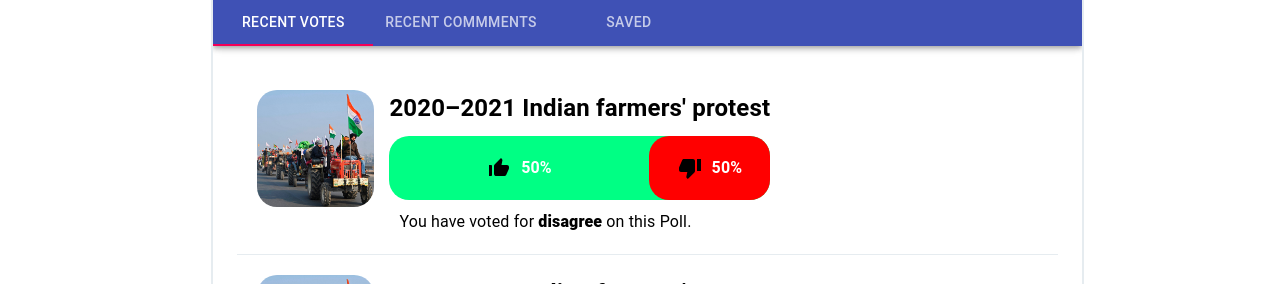
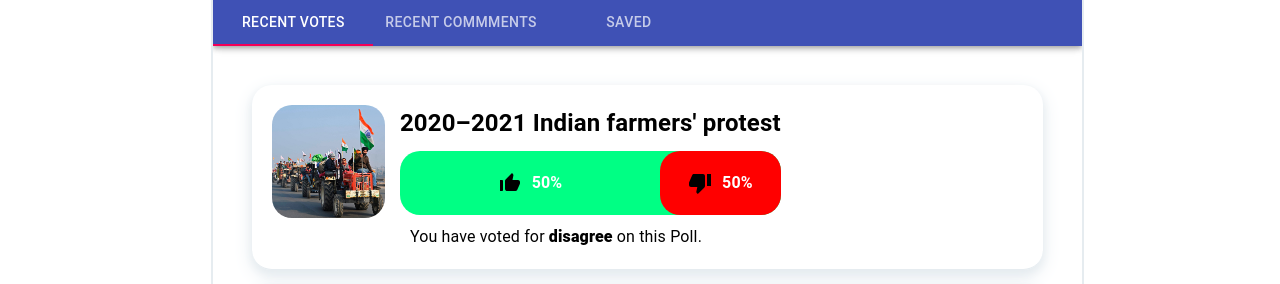
Before and after one commit to ayushsahu10/NewProject, a React (Create React App) app: page /about in a window 1280 px wide. Shown: the part 560-844 px from the top of the page. Built offline with nearby package versions, Linux system fonts and the light colour scheme.

Commit message:
about edit

```diff
--- a/src/AboutTab.css
+++ b/src/AboutTab.css
@@ -4,8 +4,13 @@
   border-bottom: 1px solid var(--twitter-background);
   padding: 20px;
   flex: 1;
-  /* background-color: #f5f8fa;
-      border-radius: 30px; */
+  border-radius: 20px;
+  margin: 15px;
+  box-shadow: 0 4px 8px 0 var(--twitter-background),
+    0 6px 20px 0 var(--twitter-background);
+  margin: 15px;
+  border-radius: 20px;
+  transition: box-shadow, transform 0.2s;
 }
 
 a {
@@ -22,11 +27,9 @@ a {
   border-radius: 20px;
 }
 .about__tab:hover {
-  /* background-color: lightsteelblue; */
-  background-color: lightgray;
-  /* border-radius: 30px; */
-
-  transition: color 100ms ease-out;
+  box-shadow: 0 4px 8px 0 rgba(0, 0, 0, 0.19),
+    0 6px 20px 0 var(--twitter-background);
+  transform: scale(1.01);
 }
 
 .innerpara {
@@ -72,4 +75,7 @@ a {
   .cards > img {
     width: 100%;
   }
+  .innerpara > h2 {
+    font-size: 20px;
+  }
 }
--- a/src/EditProfile.css
+++ b/src/EditProfile.css
@@ -23,3 +23,11 @@
   display: flex;
   justify-content: space-between;
 }
+
+@media only screen and (max-width: 800px) {
+  .edit__img__cover > img {
+    width: 390px;
+    height: 200px;
+    display: block;
+  }
+}
--- a/src/RecentComment.js
+++ b/src/RecentComment.js
@@ -1,7 +1,6 @@
 import React from 'react'
 import './RecentComment.css'
-import Modal from '@material-ui/core/Modal';
-import Poll from "./Poll";
+import { Link } from "react-router-dom";
 
 
 
@@ -11,6 +10,7 @@ function RecentComment() {
 
     return (
         <div>
+          <Link to={`/feed/1236`}>
             <div className="about__tab">
         <img src="farmer.jpg"></img>
 
@@ -19,11 +19,12 @@ function RecentComment() {
 
 
           <p>
-          You have voted for <span className="about__poll"> disagree </span> on this Poll.
+          Your Comment: I totally agree with farmer protest. count me in the protest
           </p>
         </div>
 
       </div>
+      </Link>
         </div>
     )
 }
```
Also changed, not shown: 1 other file (tests, documents, lock files or other folders).
